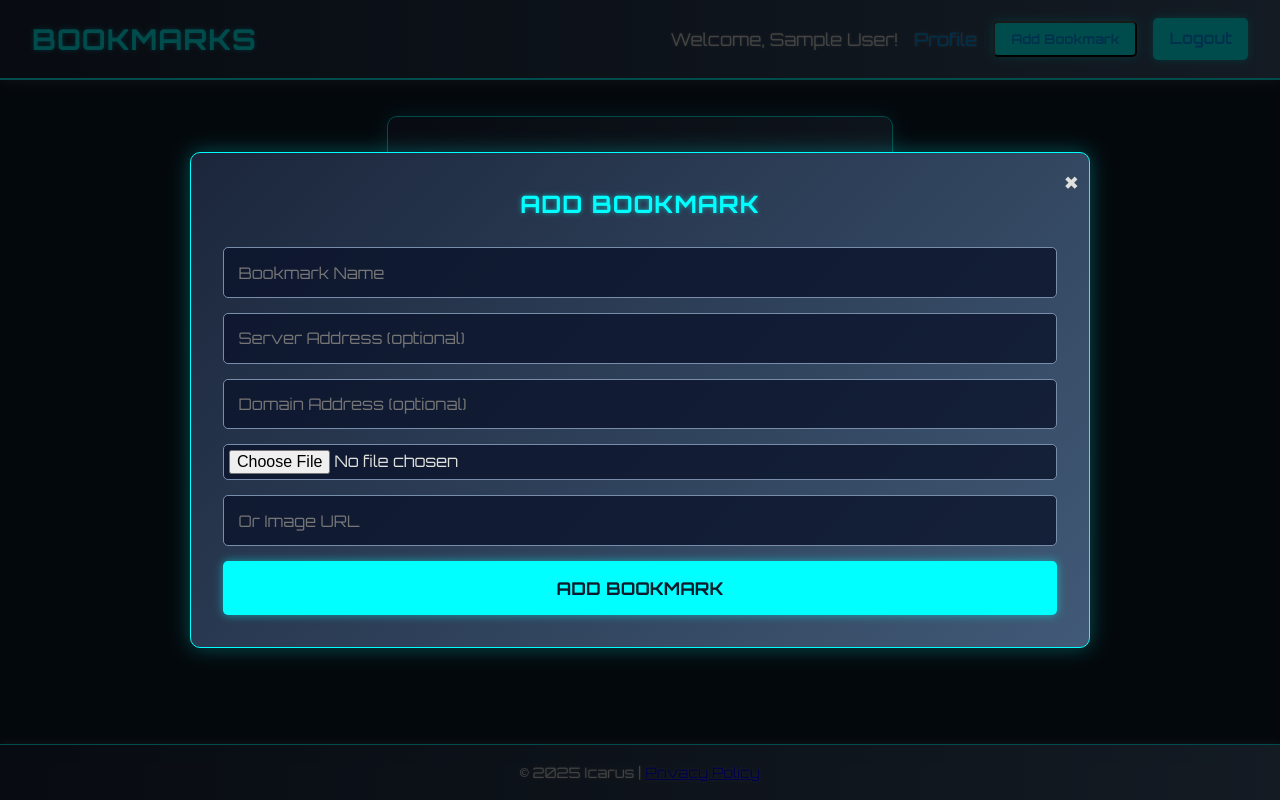
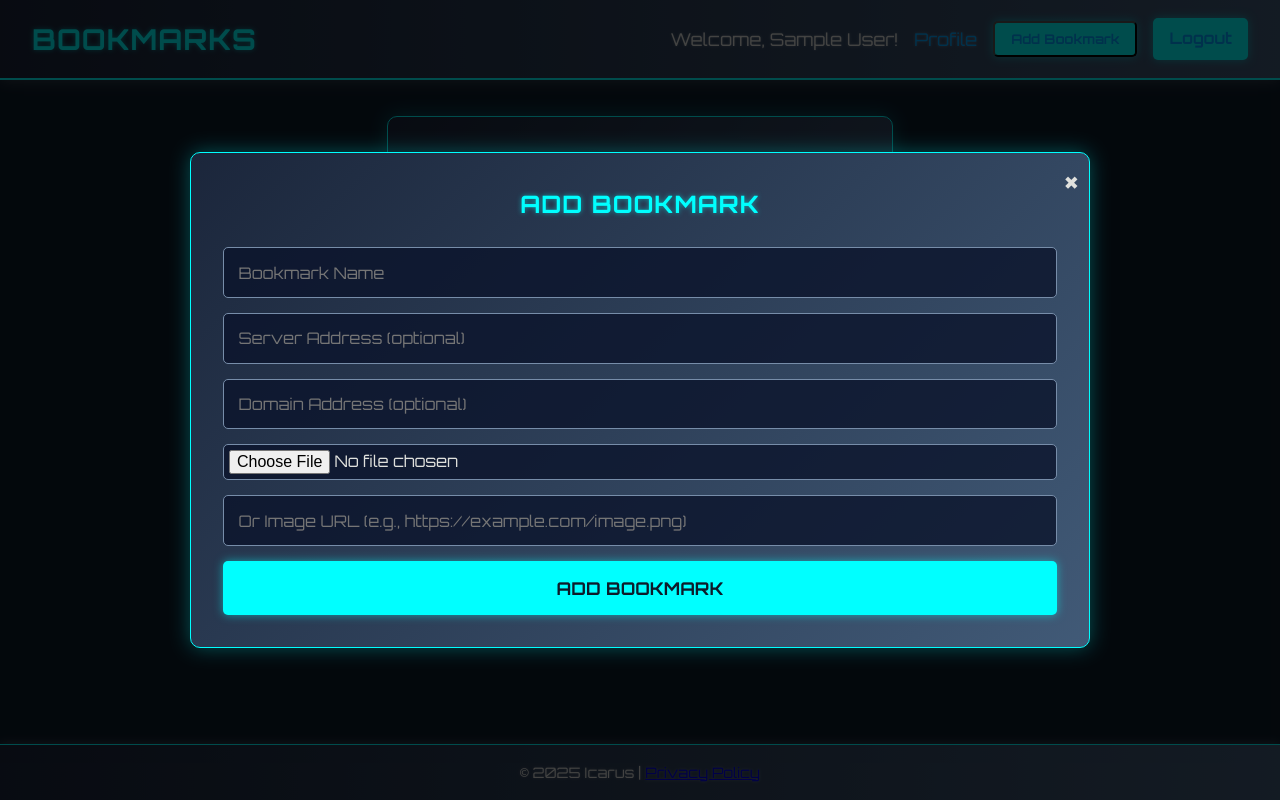
Before and after one commit to IcarusCore/bookmarks-app, a Flask app: template app/templates/bookmarks.html in a window 1280 px wide, after a click on "Add Bookmark". Run offline with Flask 3, Linux system fonts and the light colour scheme; tables that the repository leaves empty hold one stand-in row (values such as "Sample post"); the template is opened without the code that fills it: values that come from a table or form of the project are taken from there, most other values are stand-ins (such as "Sample title", 1, 10 or a date in 2020); grey boxes marked "Sample" are stand-in pictures.

Commit message:
Update bookmarks.html

```diff
--- a/app/templates/bookmarks.html
+++ b/app/templates/bookmarks.html
@@ -4,7 +4,6 @@
     <title>Bookmarks</title>
     <link rel="stylesheet" href="{{ url_for('static', filename='css/style.css') }}">
     <link href="https://fonts.googleapis.com/css2?family=Orbitron:wght@400;700&display=swap" rel="stylesheet">
-    <!-- Favicon -->
     <link rel="icon" type="image/svg+xml" href="https://raw.githubusercontent.com/hernandito/unRAID-Docker-Folder-Animated-Icons---Alternate-Colors/master/Blue-Collection/blue-books5.svg">
     <script>
         function showPopup(id) {
@@ -37,19 +36,16 @@
                         <label>{{ bookmark.name }}</label>
                         <div class="button-group">
                             {% if bookmark.server_url and not bookmark.domain_url %}
-                                <!-- Show only Server button if server_url exists and domain_url does not -->
                                 <div class="button-wrapper">
                                     <span class="status-dot {{ 'up' if bookmark.server_status else 'down' }}"></span>
                                     <a href="{{ bookmark.server_url }}" class="bookmark-link" target="_blank">Server</a>
                                 </div>
                             {% elif bookmark.domain_url and not bookmark.server_url %}
-                                <!-- Show only Domain button if domain_url exists and server_url does not -->
                                 <div class="button-wrapper">
                                     <span class="status-dot {{ 'up' if bookmark.server_status else 'down' }}"></span>
                                     <a href="{{ bookmark.domain_url }}" class="bookmark-link" target="_blank">Domain</a>
                                 </div>
                             {% elif bookmark.server_url and bookmark.domain_url %}
-                                <!-- Show both buttons if both URLs exist -->
                                 <div class="button-wrapper">
                                     <span class="status-dot {{ 'up' if bookmark.server_status else 'down' }}"></span>
                                     <a href="{{ bookmark.server_url }}" class="bookmark-link" target="_blank">Server</a>
@@ -78,7 +74,7 @@
                 <input type="url" name="server_url" placeholder="Server Address (optional)">
                 <input type="url" name="domain_url" placeholder="Domain Address (optional)">
                 <input type="file" name="image_upload" accept="image/*">
-                <input type="url" name="image_link" placeholder="Or Image URL">
+                <input type="text" name="image_link" placeholder="Or Image URL (e.g., https://example.com/image.png)">
                 <button type="submit" name="add_bookmark">Add Bookmark</button>
             </form>
         </div>
@@ -95,8 +91,16 @@
                     <input type="text" name="name" value="{{ bookmark.name }}" required>
                     <input type="url" name="server_url" value="{{ bookmark.server_url or '' }}" placeholder="Server Address (optional)">
                     <input type="url" name="domain_url" value="{{ bookmark.domain_url or '' }}" placeholder="Domain Address (optional)">
+                    <!-- Display current image if it exists -->
+                    {% if bookmark.image_url %}
+                        <div class="current-image">
+                            <label>Current Image:</label>
+                            <img src="{{ bookmark.image_url }}" alt="Current Image" onerror="this.src='/static/images/default.png';">
+                            <label><input type="checkbox" name="clear_image"> Clear Image</label>
+                        </div>
+                    {% endif %}
                     <input type="file" name="image_upload" accept="image/*">
-                    <input type="url" name="image_link" value="{{ bookmark.image_url or '' }}" placeholder="Or Image URL">
+                    <input type="text" name="image_link" value="{{ bookmark.image_url or '' }}" placeholder="Or Image URL (e.g., https://example.com/image.png)">
                     <button type="submit" name="edit_bookmark">Save Changes</button>
                 </form>
             </div>
@@ -104,5 +108,6 @@
     {% endfor %}
 
     {% include 'footer.html' %}
+    <script src="{{ url_for('static', filename='js/script.js') }}"></script>
 </body>
 </html>
```
